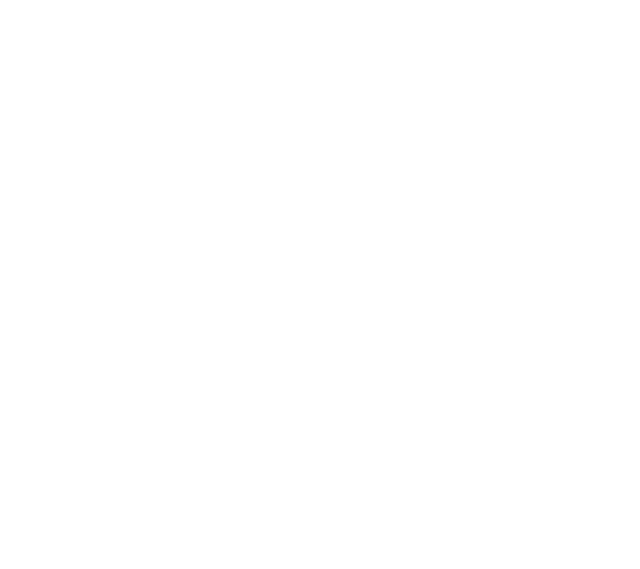
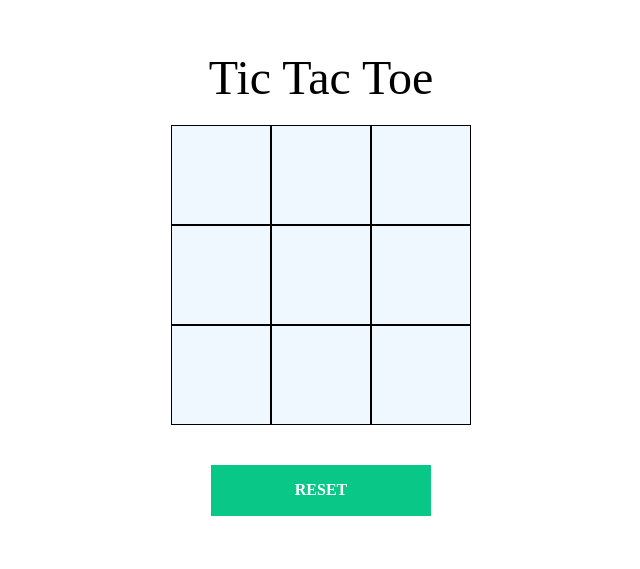
Before and after one commit to ddannyll/tic-tac-toe, a plain HTML site: page index.html in a window 1280 px wide. Shown: the whole page, without its empty margins (319-959 px from the left). Drawn offline with Linux system fonts and the light colour scheme.

Commit message:
feat: implement most of playable functioanlity

```diff
--- a/index.html
+++ b/index.html
@@ -8,10 +8,20 @@
 
     <link rel="stylesheet" href="./destyle.css">
     <link rel="stylesheet" href="./style.css">
+
+    <link rel="preconnect" href="https://fonts.googleapis.com">
+    <link rel="preconnect" href="https://fonts.gstatic.com" crossorigin>
+    <link href="https://fonts.googleapis.com/css2?family=Comfortaa&display=swap" rel="stylesheet">
 </head>
 <body>
-
-
+    <div class="container">
+        <div class="header">
+            <h1>Tic Tac Toe</h1>
+        </div>
+        <div class="board"></div>
+        <p class="message"></p>
+        <button class="reset">RESET</button>
+    </div>
     <script src="./script.js"></script>
 </body>
 </html>
--- a/script.js
+++ b/script.js
@@ -1,5 +1,3 @@
-const BoardDiv = document.querySelector('.board')
-
 const Gameboard = (() => {
     let turnCounter = 1
     const board = [[null, null, null],
@@ -71,15 +69,53 @@ const Gameboard = (() => {
         turnCounter = 1
     }
     return {placeX, placeO, getTurn, getBoard, checkWinner, reset}
-})();
+})()
 
 const DisplayController = (()=> {
+    const boardDiv = document.querySelector('.board')
+    const resetButton = document.querySelector('button.reset')
+
+    const _playSquare = (i) => {
+        if (Gameboard.checkWinner() !== 'playing') return
+        Gameboard.getTurn() === 'X'
+            ? Gameboard.placeX(Math.floor(i/3), i % 3)
+            : Gameboard.placeO(Math.floor(i/3), i % 3)
+        DisplayController.update()
+    }
+
+    const _reset =  () => {
+        const boardSquares = boardDiv.querySelectorAll('.board-square')
+        boardSquares.forEach((square)=> {
+            square.innerText = ''
+        })
+    }
+
+    resetButton.addEventListener('click', () => {
+        Gameboard.reset()
+        _reset()
+    })
+
+
+    const initBoard = () => {
+        for (let i = 0; i < 9; i++) {
+            const boardSquare = document.createElement('div')
+            boardSquare.className = 'board-square'
+            boardSquare.setAttribute('data-square', i.toString())
+            boardSquare.addEventListener('click', _playSquare.bind(null, i))
+            boardDiv.appendChild(boardSquare)
+        }
+    }
+
     const update = () => {
         const board = [].concat(...Gameboard.getBoard())
         for (let i = 0; i < 9; i++) {
-            const boardSquare = BoardDiv.querySelector(`.boardSquare[data-square=${i}]`)
+            const boardSquare = boardDiv.querySelector(`.board-square[data-square="${i}"]`)
             board[i] === null ? boardSquare.innerText = '' : boardSquare.innerText = board[i]
         }
+
+
     }
-    return {update}
-})
+    return {initBoard, update}
+})()
+
+DisplayController.initBoard()
--- a/style.css
+++ b/style.css
@@ -0,0 +1,41 @@
+h1 {
+    font-size: 3rem;
+}
+
+.container {
+    display: grid;
+    justify-content: center;
+    text-align: center;
+    padding: 50px;
+    gap: 20px;
+}
+
+.board {
+    display: inline-grid;
+    grid-template-rows: repeat(3, 1fr);
+    grid-template-columns: repeat(3, 1fr);
+}
+
+.board>.board-square {
+    background-color: aliceblue;
+    width: 100px;
+    height: 100px;
+    border: 1px solid black;
+    font-size: 4em;
+    display: flex;
+    justify-content: center;
+    align-items: center;
+    transition: 0.2s;
+}
+
+.board>.board-square:hover {
+    filter: brightness(0.92);
+}
+
+button.reset {
+    padding: 1rem;
+    background-color: rgb(8, 199, 135);
+    margin: 0 40px;
+    font-weight: bolder;
+    color: white;
+}
```
